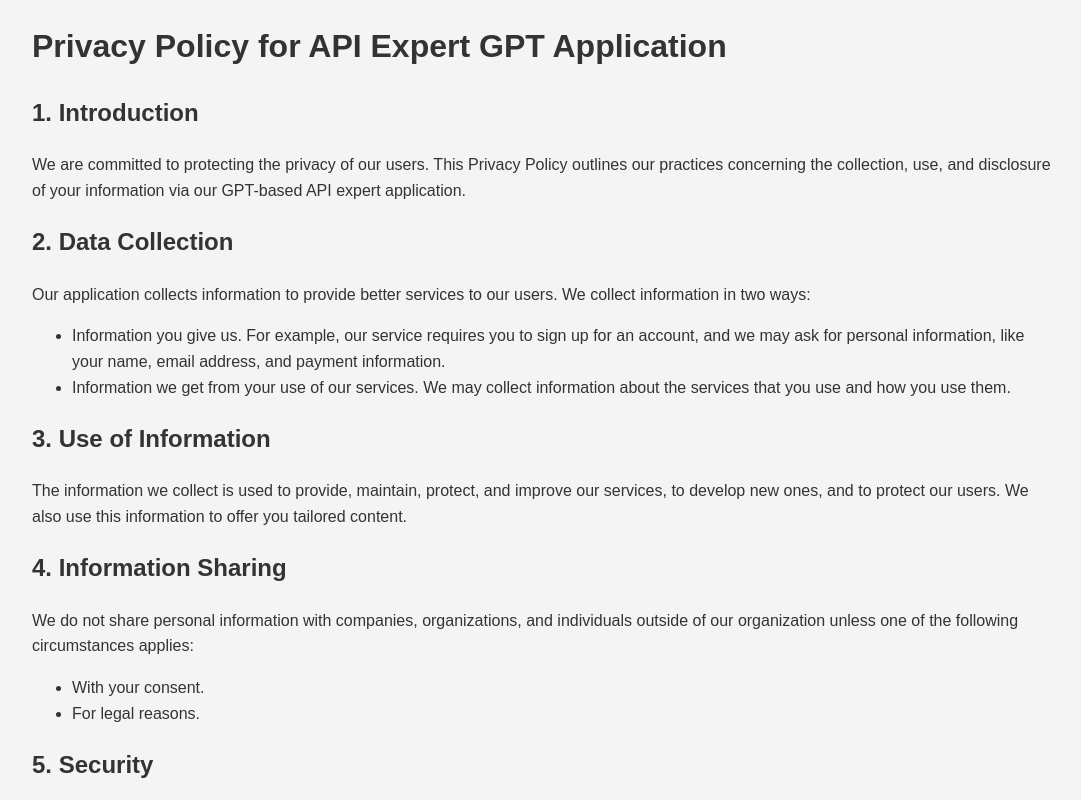
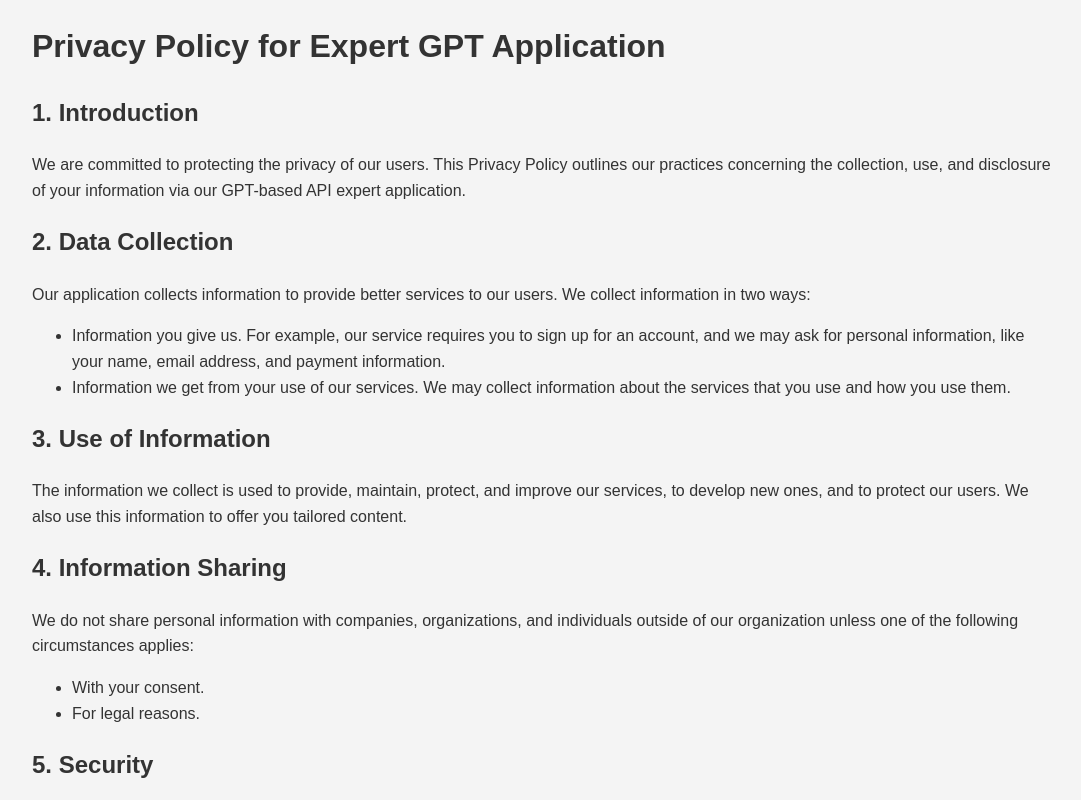
Before and after one commit to LuanCamelo/GPT, a plain HTML site: page index.html in a window 1280 px wide. Shown: the top 800 px of the page, without its empty margins (96-1177 px from the left). Drawn offline with Linux system fonts and the light colour scheme.

Commit message:
Update index.html

```diff
--- a/index.html
+++ b/index.html
@@ -27,7 +27,7 @@
 </head>
 <body>
     <div class="container">
-        <h1>Privacy Policy for API Expert GPT Application</h1>
+        <h1>Privacy Policy for Expert GPT Application</h1>
 
         <h2>1. Introduction</h2>
         <p>
```
